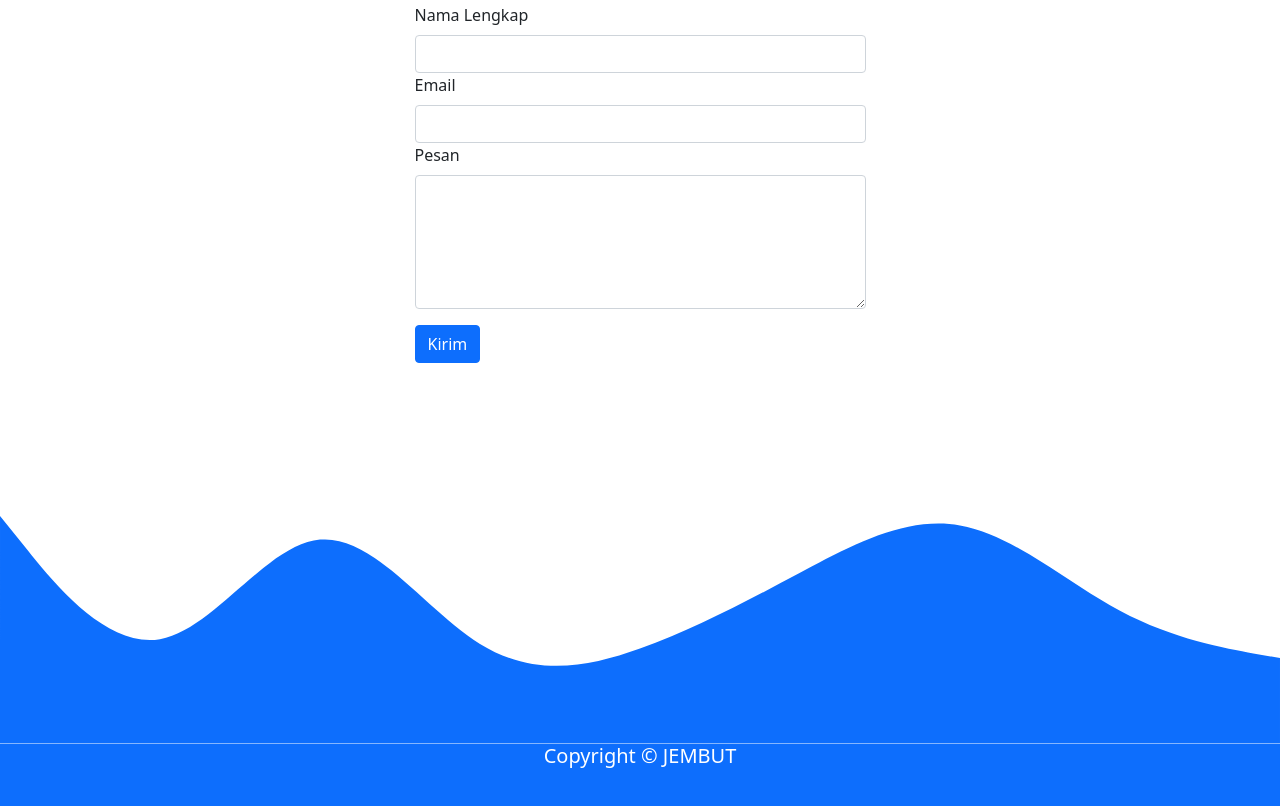
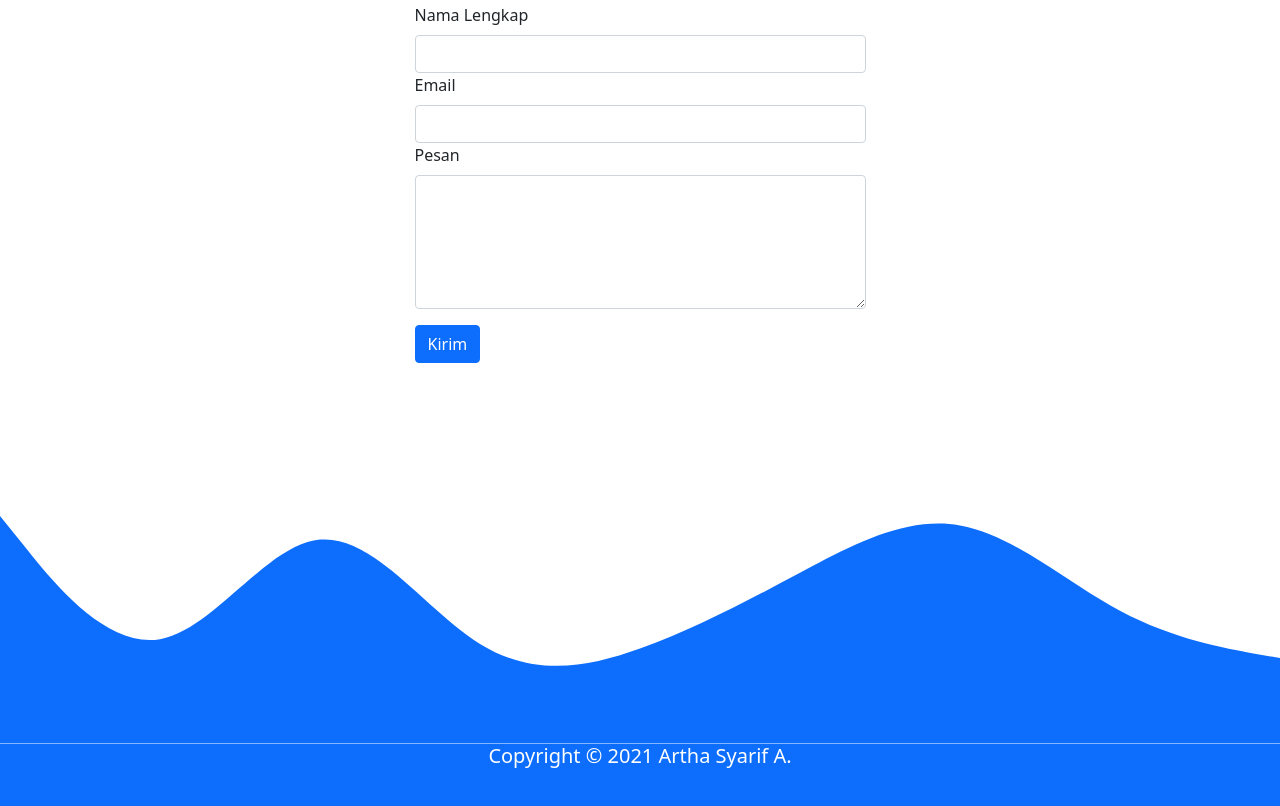
Before and after one commit to arthasa28/Grafer, a plain HTML site: page index.html in a window 1280 px wide. Shown: the part 2995-3801 px from the top of the page. Drawn offline with nearby package versions, Linux system fonts and the light colour scheme.

Commit message:
menambah

```diff
--- a/index.html
+++ b/index.html
@@ -204,7 +204,7 @@
 
     <!-- Footer -->
     <footer class="bg-primary text-white text-center pb-5">
-      <h5>Copyright © JEMBUT</h5>
+      <h5>Copyright © 2021 Artha Syarif A.</h5>
     </footer>
     <!-- Akhir Footer -->
 
```
